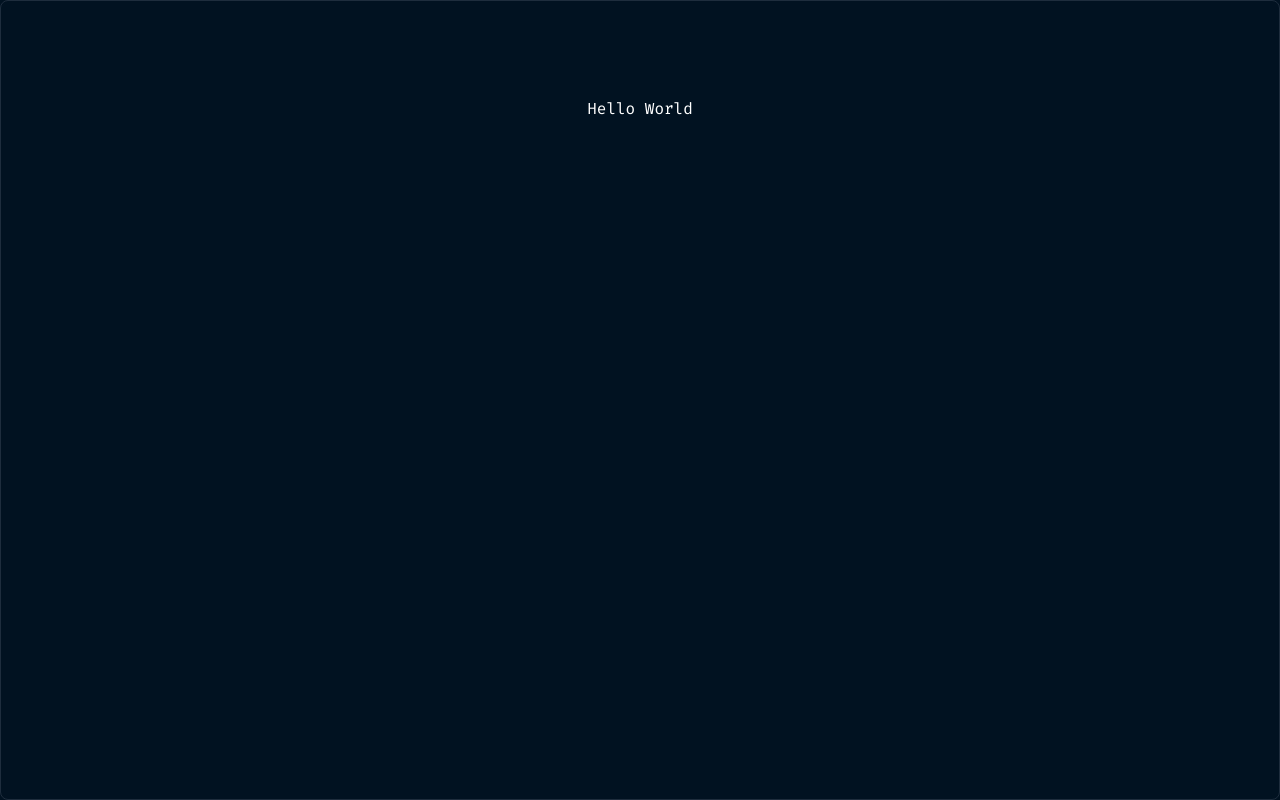
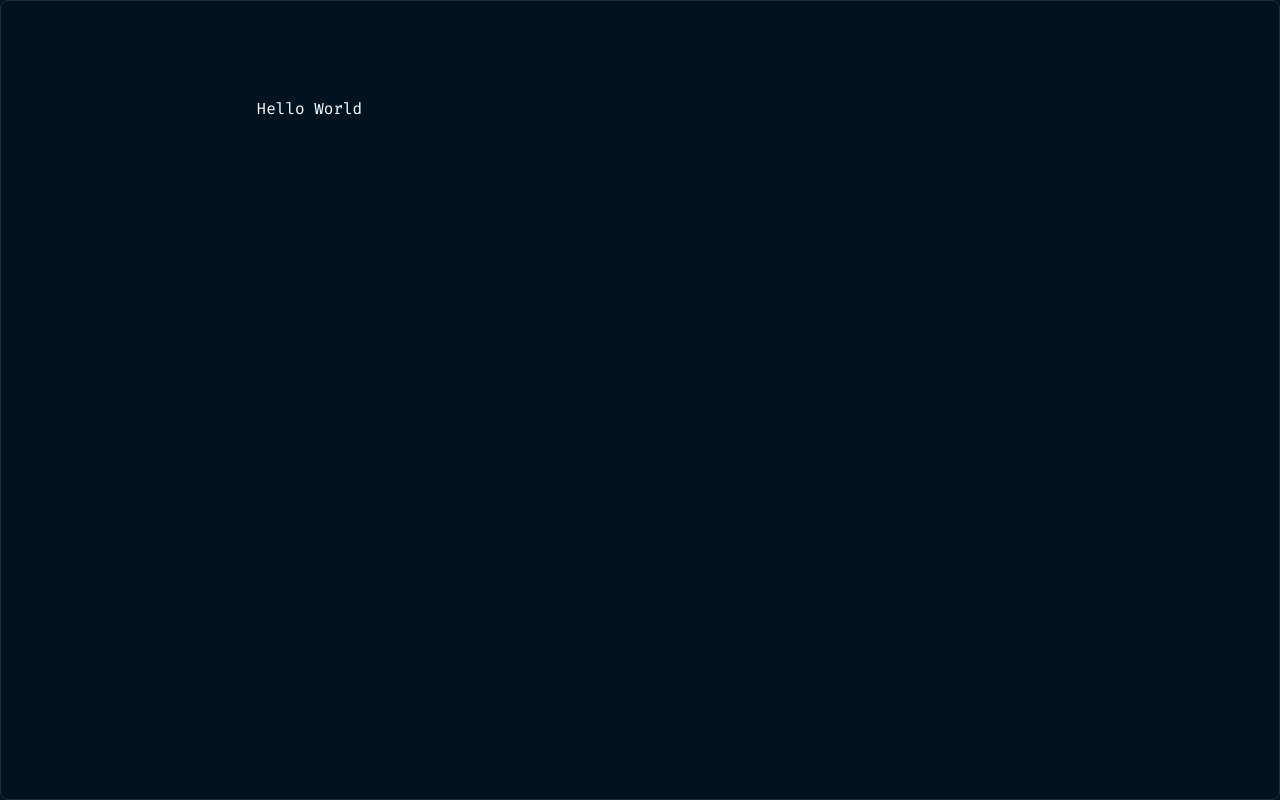
Before and after one commit to MohtashimAli85/portfolio, a Next.js app: page / in a window 1280 px wide. Built offline with nearby package versions, Linux system fonts and the light colour scheme.

Commit message:
Update page.tsx

```diff
--- a/src/app/page.tsx
+++ b/src/app/page.tsx
@@ -1,7 +1,7 @@
 export default function Home() {
   return (
-    <main className='flex flex-col items-center justify-between p-24'>
+    <div className='py-24 ml-[20%] mr-[15%] max-w-[65%] mx-auto'>
       Hello World
-    </main>
+    </div>
   );
 }
```
